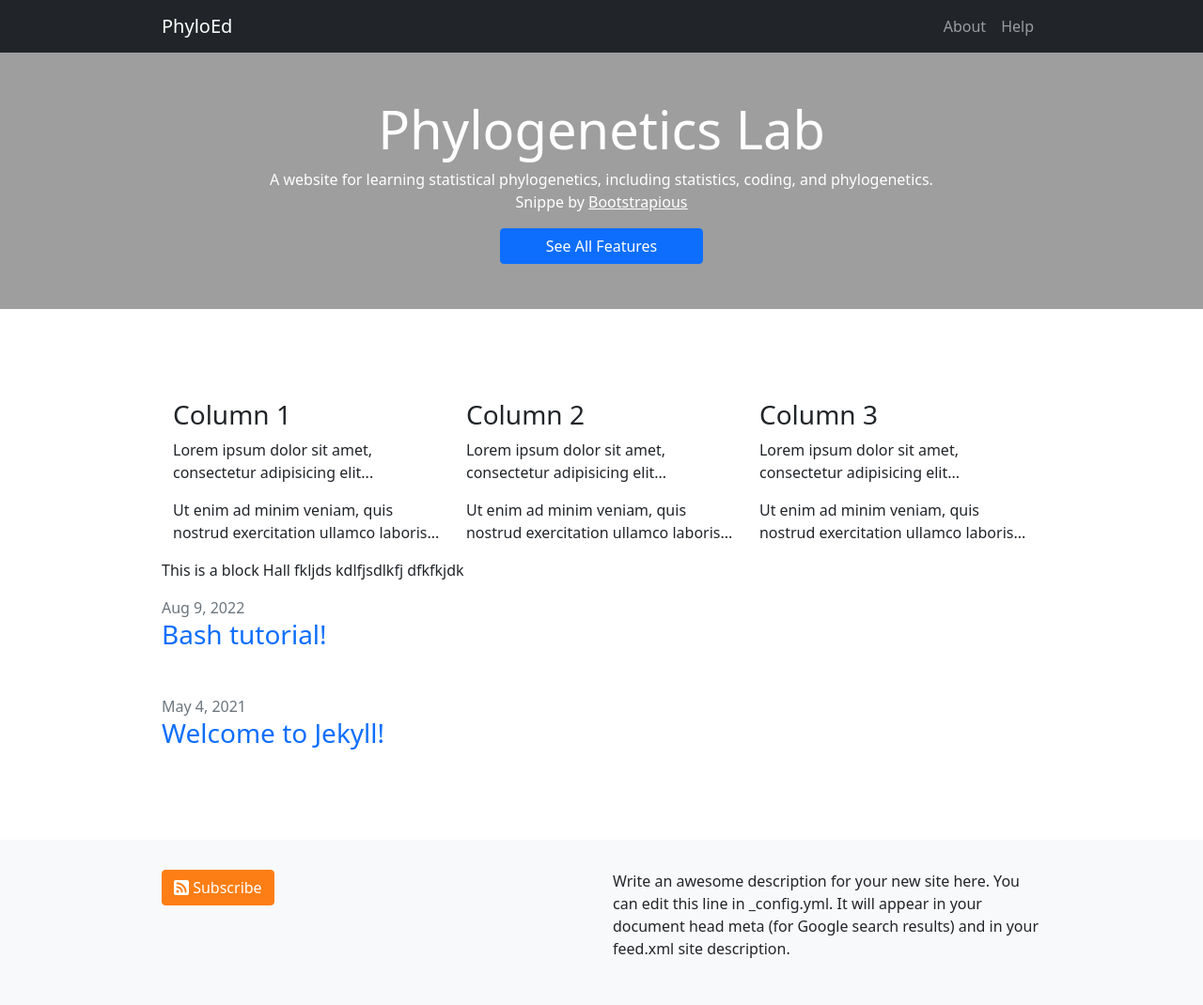
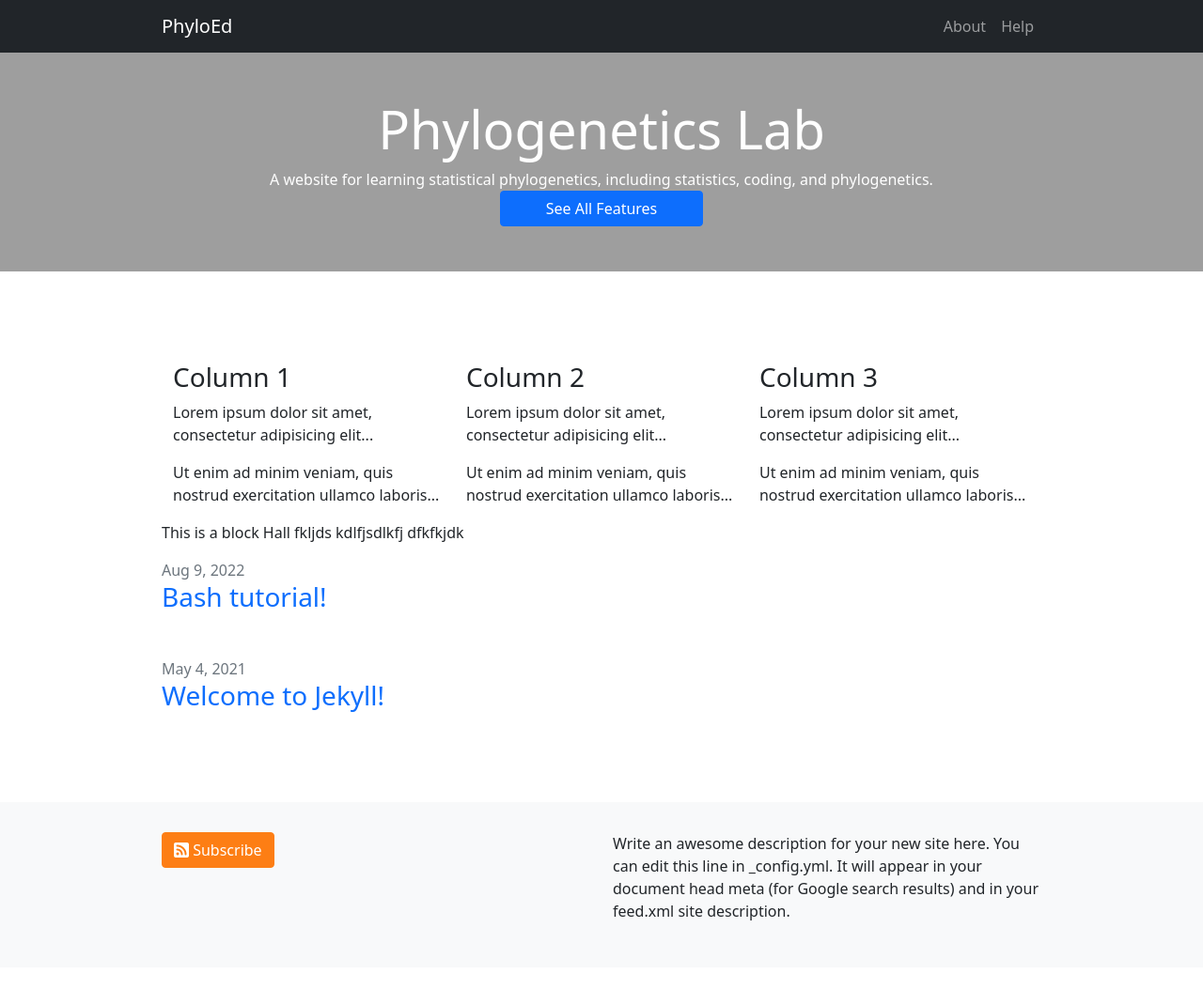
Before and after one commit to lliu1871/PhyEd, a Jekyll site: the page built from index.markdown, in a window 1280 px wide. Shown: the whole page at 94% size. Built offline with Jekyll 4.4.1, drawn with Linux system fonts in a browser that asks for light colours; after the commit the page ends 1030 px from its top, so only the background shows below that.

Commit message:
Update header.html

```diff
--- a/_includes/header.html
+++ b/_includes/header.html
@@ -30,12 +30,7 @@
     <div class="container py-5 text-center">
         <h1 class="display-4 font-weight-bold">Phylogenetics Lab</h1>
         <p class="font-italic mb-0">A website for learning statistical phylogenetics, including statistics, coding, and phylogenetics.</p>
-        <p class="font-italic">Snippe by
-            <a href="https://bootstrapious.com" class="text-white">
-                <u>Bootstrapious</u>
-            </a>
-        </p>
-        <a href="#" role="button" class="btn btn-primary px-5">See All Features</a>
+        <a href="https://bioinformatics.phylolab.net" role="button" class="btn btn-primary px-5">See All Features</a>
     </div>
 </div>
 
```
